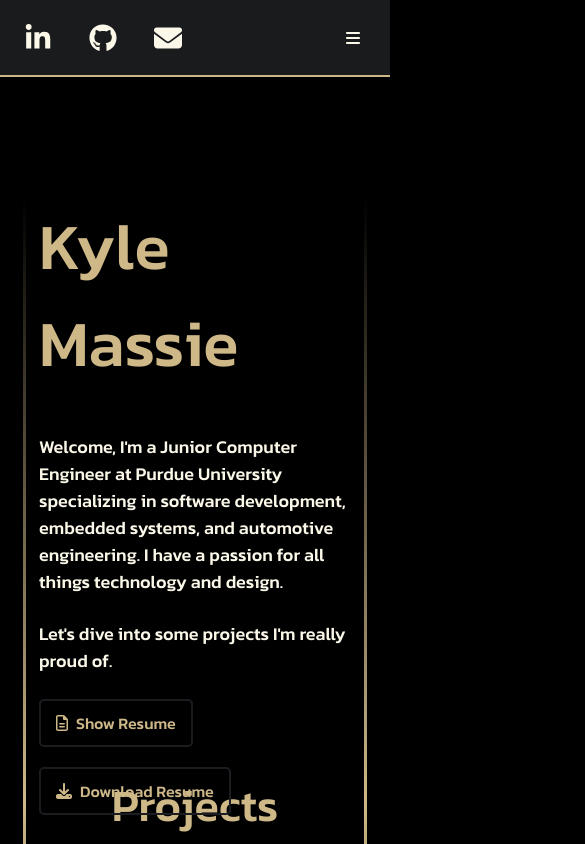
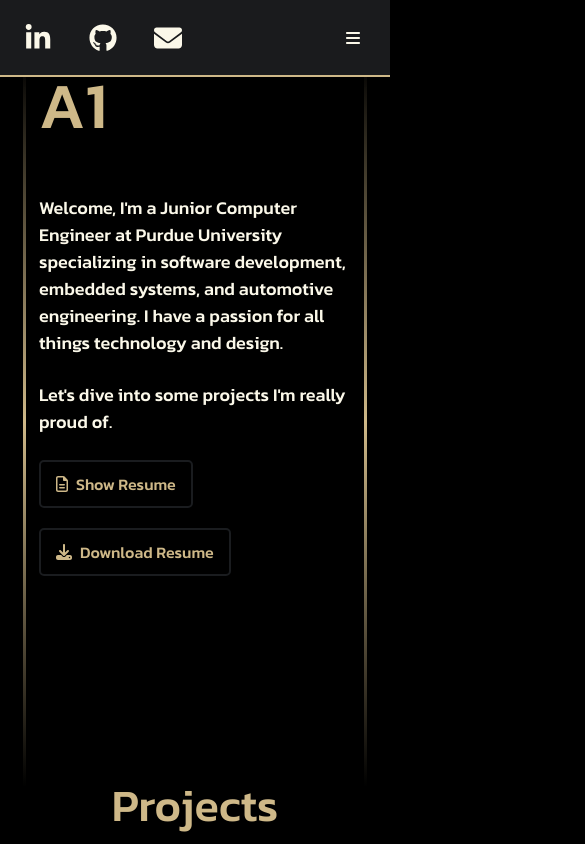
Before and after one commit to kylejm/kylemassie.com, a React (Create React App) app in the folder kylemassie.com/: page / in a window 390 px wide. Shown: the top 844 px of the page, 585 px wide, since content can reach past the window. Built offline with nearby package versions, Linux system fonts and the light colour scheme.

Commit message:
Alpha 1.05

```diff
--- a/kylemassie.com/src/App.css
+++ b/kylemassie.com/src/App.css
@@ -3,7 +3,6 @@
   min-height: 100vh;
   margin: 0;
   padding: 0;
-  overflow-x: hidden;
 }
 
 body{
--- a/kylemassie.com/src/App.js
+++ b/kylemassie.com/src/App.js
@@ -23,7 +23,7 @@ function App() {
       </NavBar>
       <Section id="about" title="About">
         <Box
-          title = "Kyle Massie"
+          title = "A1"
           description="Welcome, I'm a Junior Computer Engineer at Purdue University
           specializing in software development, embedded systems, and automotive engineering. I have a passion for all things technology and design."
           >
--- a/kylemassie.com/src/Box.css
+++ b/kylemassie.com/src/Box.css
@@ -111,10 +111,3 @@
 .btn-resume:hover .resume-icon {
     fill: #1a1c1f;
   }
-
-
-  @media (max-width: 800px) {
-    .box{
-      padding-top: 70vh;
-    }
-  }
--- a/kylemassie.com/src/Projects.js
+++ b/kylemassie.com/src/Projects.js
@@ -31,7 +31,7 @@ function Projects() {
 
 
         {/* Second Box */}
-        <a target="_blank" rel="noopener noreferrer" className="hovering-box-link">
+        <a href = "/"  className="hovering-box-link">
           <div className="hovering-box">
             <div className="box-content">
             <svg className="icon" xmlns="http://www.w3.org/2000/svg" height="16" width="12" viewBox="0 0 384 512"><path d="M329.1 142.9c-62.5-62.5-155.8-62.5-218.3 0s-62.5 163.8 0 226.3s155.8 62.5 218.3 0c12.5-12.5 32.8-12.5 45.3 0s12.5 32.8 0 45.3c-87.5 87.5-221.3 87.5-308.8 0s-87.5-229.3 0-316.8s221.3-87.5 308.8 0c12.5 12.5 12.5 32.8 0 45.3s-32.8 12.5-45.3 0z"/></svg>
@@ -48,7 +48,7 @@ function Projects() {
         </a>
 
         {/* Third Box */}
-        <a target="_blank" rel="noopener noreferrer" className="hovering-box-link">
+        <a href = "/" className="hovering-box-link">
           <div className="hovering-box">
             <div className="box-content">
             <svg className="icon" xmlns="http://www.w3.org/2000/svg" height="16" width="12" viewBox="0 0 384 512"><path d="M329.1 142.9c-62.5-62.5-155.8-62.5-218.3 0s-62.5 163.8 0 226.3s155.8 62.5 218.3 0c12.5-12.5 32.8-12.5 45.3 0s12.5 32.8 0 45.3c-87.5 87.5-221.3 87.5-308.8 0s-87.5-229.3 0-316.8s221.3-87.5 308.8 0c12.5 12.5 12.5 32.8 0 45.3s-32.8 12.5-45.3 0z"/></svg>
```
